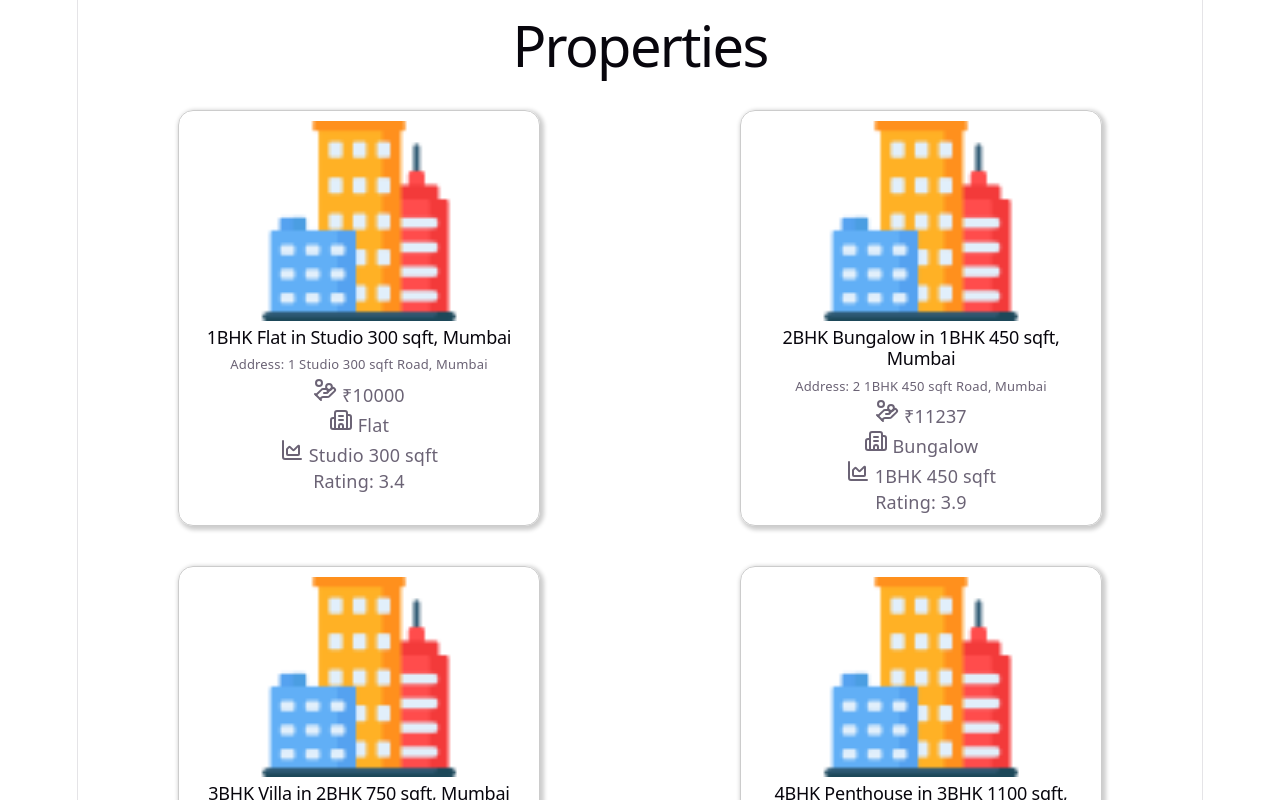
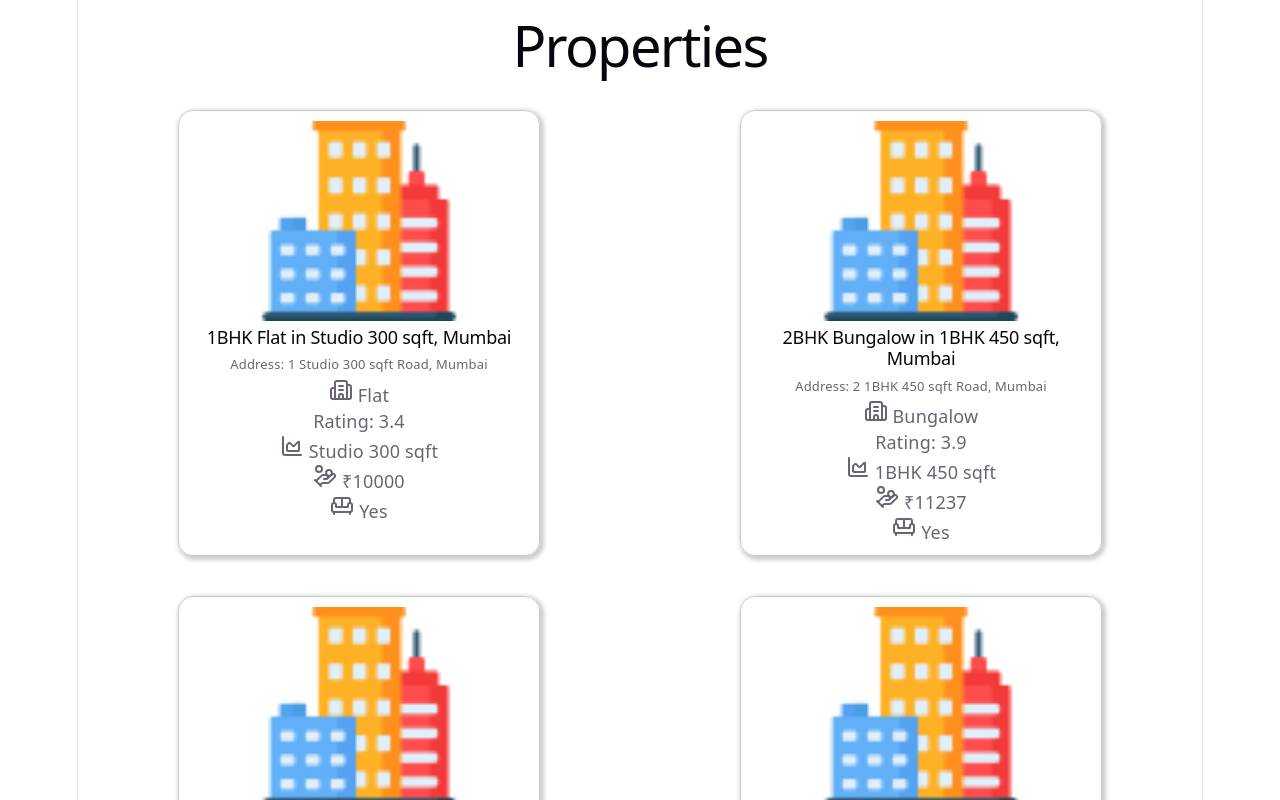
Before and after one commit to sakshi07bhosale/Easy-rent-react-app, a React (Vite) app: page /properties in a window 1280 px wide. Shown: the top 800 px of the page. Built offline with nearby package versions, Linux system fonts and the light colour scheme.

Commit message:
properties features are changed in card

```diff
--- a/src/components/PropertyCard/PropertyCard.jsx
+++ b/src/components/PropertyCard/PropertyCard.jsx
@@ -1,17 +1,18 @@
 import "./PropertyCard.css";
 import DummyImg from "./../../components/PropertyCard/building.png";
-import { ChartArea,Building2,HandCoins } from 'lucide-react';
+import { ChartArea,Building2,HandCoins,Sofa } from 'lucide-react';
 
-function PropertyCard({ title, address, city, area, propertyType, rent, rating }){
+function PropertyCard({ title, address, city, area, propertyType, rent, rating, furnished }){
     return (
         <div className="property-card">
             <img src={DummyImg} alt="property" className="property-Img" />
             <h2 className="property-title">{title}</h2>
             <p className="property-address">Address: {address}</p>
+            <p><Building2 /> {propertyType}</p>
+            <p>Rating: {rating}</p>
+            <p><ChartArea /> {area}</p>
             <p><HandCoins /> ₹{rent}</p>
-            <p><Building2 /> {propertyType}</p>
-            <p><ChartArea /> {area}</p>
-            <p>Rating: {rating}</p>
+            <p><Sofa /> {furnished ? "Yes" : "No"}</p>
         </div>
     );
 }
--- a/src/views/Properties/Properties.jsx
+++ b/src/views/Properties/Properties.jsx
@@ -8,7 +8,7 @@ function Properties() {
             <h1>Properties</h1>
             <div className="properties-container">
                 {PROPERTIES.map((propertyObj) => {
-                    const { id, title,  area, propertyType, rent, address, rating } = propertyObj;
+                    const { id, title,  area, propertyType, rent, address, rating,furnished } = propertyObj;
                     return (
                         <PropertyCard
                             key={id}
@@ -18,6 +18,7 @@ function Properties() {
                             propertyType={propertyType}
                             rent={rent}
                             rating={rating}
+                            furnished={furnished}
                         />
                     );
                 })}
```
